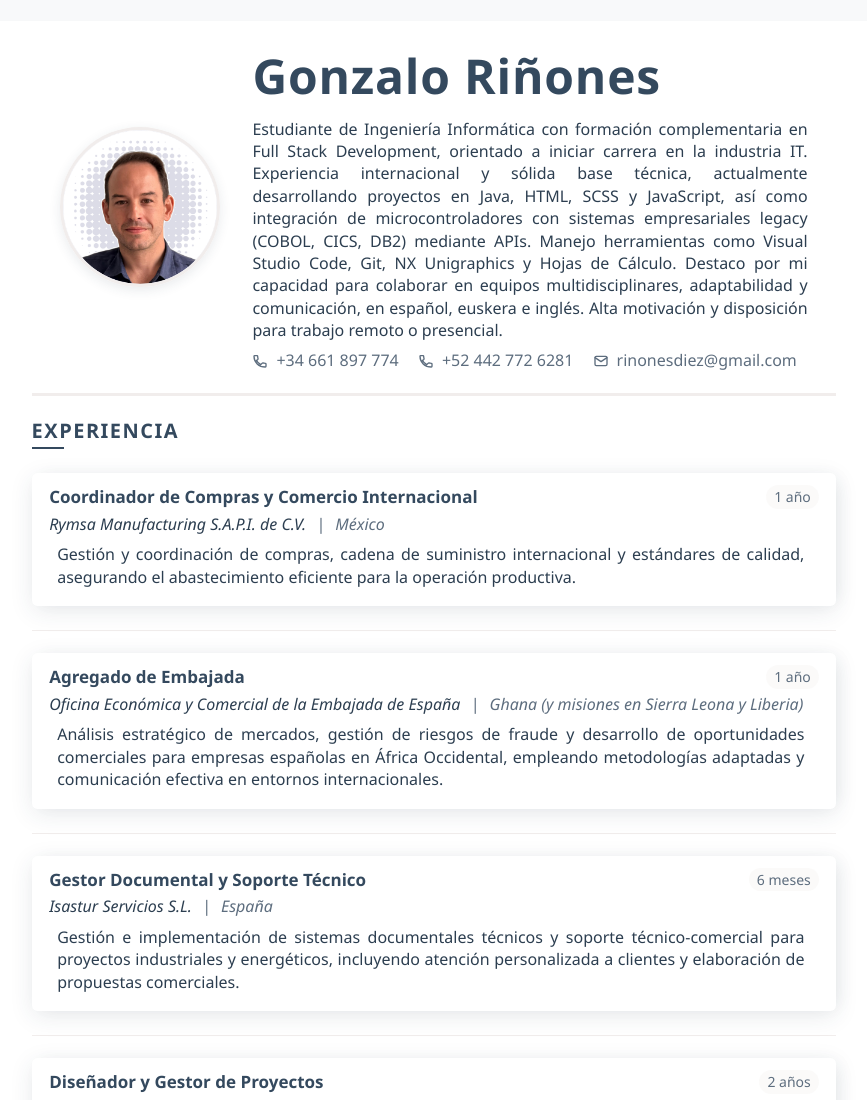
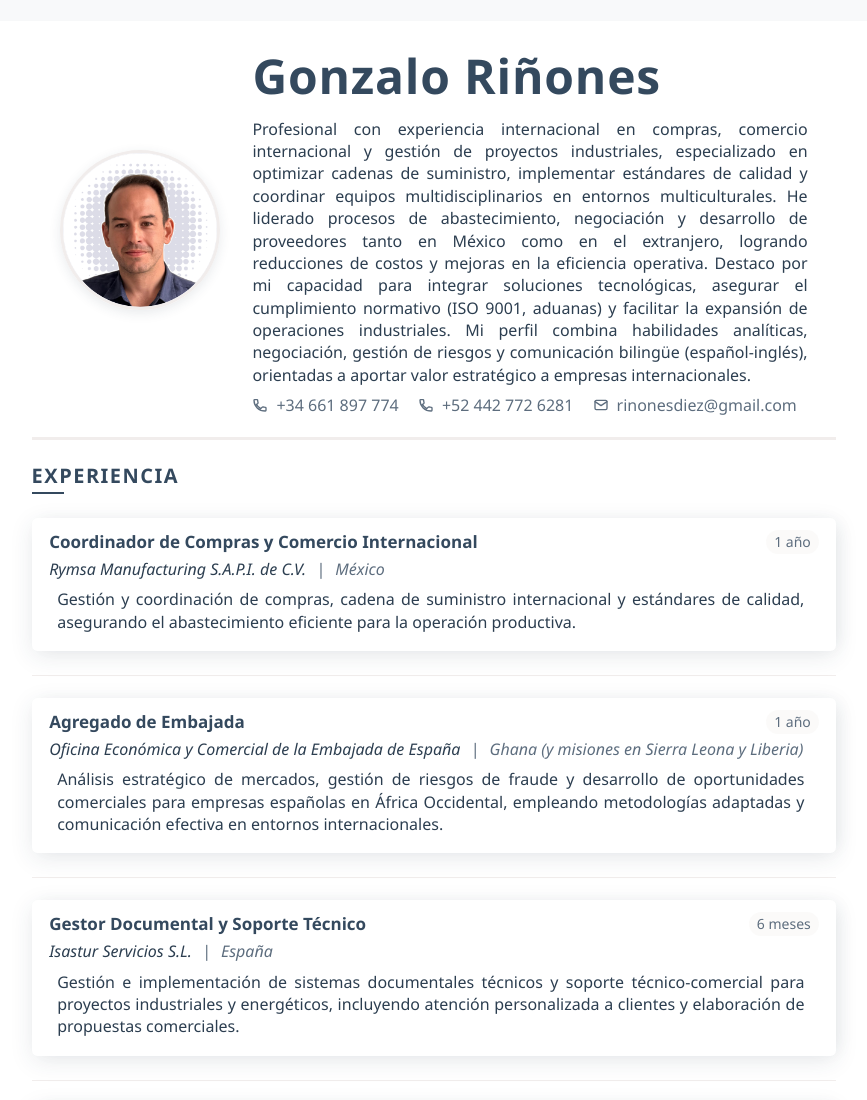
Before and after one commit to rinones/portfolio-classic, a plain HTML site: page index.html in a window 1280 px wide. Shown: the top 1100 px of the page, without its empty margins (206-1073 px from the left). Drawn offline with Linux system fonts and the light colour scheme.

Commit message:
Update profile summary and portfolio link in index.html
Rewrote the profile summary to reflect experience in international procurement, project management, and supply chain optimization. Simplified the portfolio link text for clarity.

```diff
--- a/index.html
+++ b/index.html
@@ -22,17 +22,19 @@
 
           <div class="profile-summary">
             <p>
-              Estudiante de Ingeniería Informática con formación
-              complementaria en Full Stack Development, orientado a iniciar
-              carrera en la industria IT. Experiencia internacional y sólida
-              base técnica, actualmente desarrollando proyectos en Java, HTML,
-              SCSS y JavaScript, así como integración de microcontroladores
-              con sistemas empresariales legacy (COBOL, CICS, DB2) mediante
-              APIs. Manejo herramientas como Visual Studio Code, Git, NX
-              Unigraphics y Hojas de Cálculo. Destaco por mi capacidad para
-              colaborar en equipos multidisciplinares, adaptabilidad y
-              comunicación, en español, euskera e inglés. Alta motivación y
-              disposición para trabajo remoto o presencial.
+              Profesional con experiencia internacional en compras, comercio internacional y gestión de proyectos
+              industriales,
+              especializado en optimizar cadenas de suministro, implementar estándares de calidad y coordinar equipos
+              multidisciplinarios en entornos multiculturales. He liderado procesos de abastecimiento, negociación y
+              desarrollo de
+              proveedores tanto en México como en el extranjero, logrando reducciones de costos y mejoras en la
+              eficiencia operativa.
+              Destaco por mi capacidad para integrar soluciones tecnológicas, asegurar el cumplimiento normativo (ISO
+              9001, aduanas) y
+              facilitar la expansión de operaciones industriales. Mi perfil combina habilidades analíticas, negociación,
+              gestión de
+              riesgos y comunicación bilingüe (español-inglés), orientadas a aportar valor estratégico a empresas
+              internacionales.
             </p>
           </div>
           <div class="contact-info">
@@ -63,8 +65,7 @@
           </div>
           <div class="profile-portfolio">
             <p>
-              La versión dinámica de este CV se encuentra en
-              <a href="https://rinones.github.io/portfolio/">https://rinones.github.io/portfolio/</a>
+              La versión dinámica de este CV se encuentra en rinones.github.io/portfolio/
             </p>
           </div>
         </div>
```
